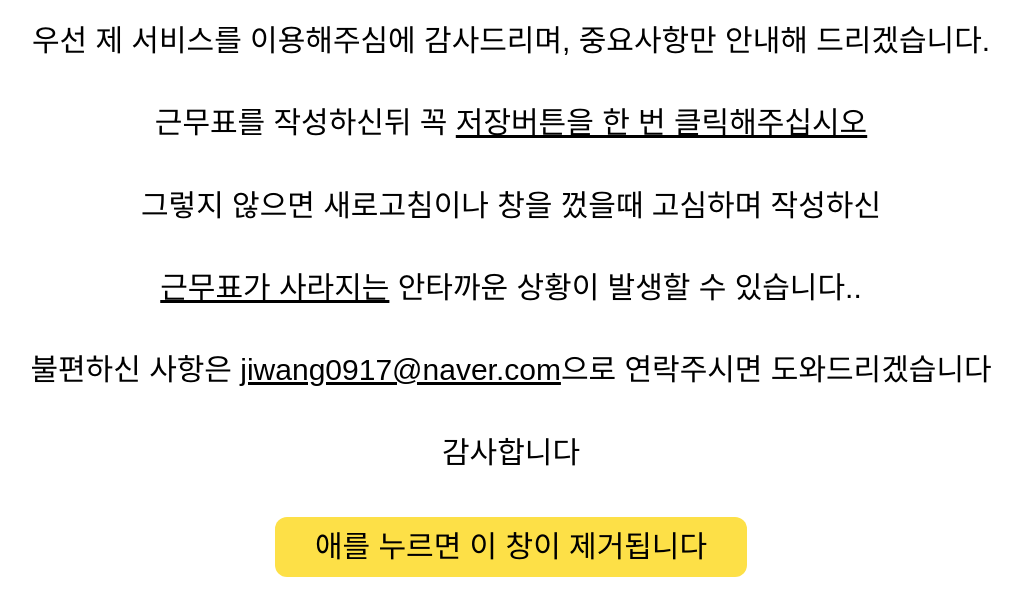
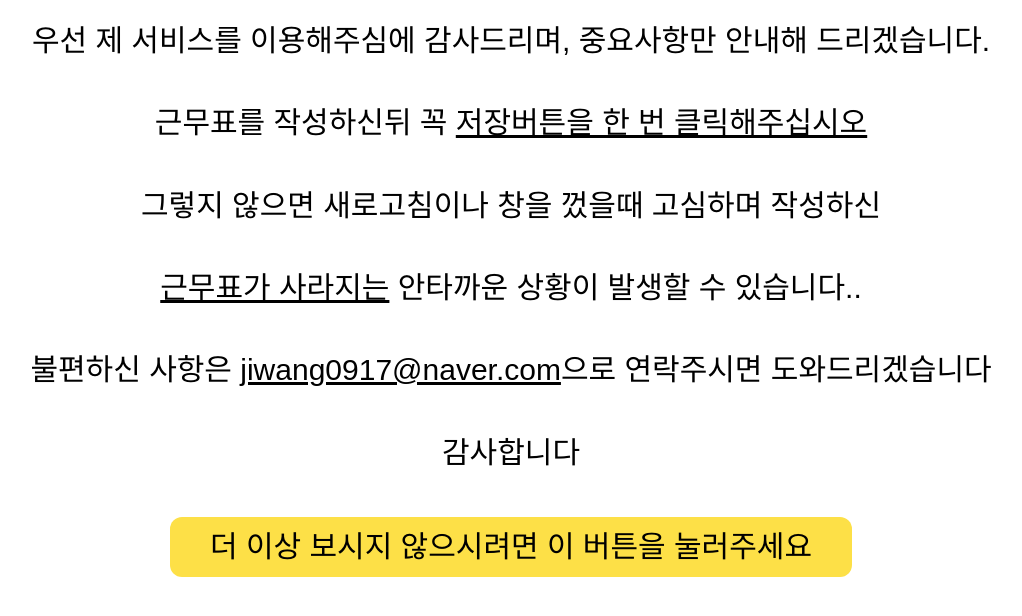
Before and after one commit to JiwangJang/work-shift, a Next.js app: page /MemberMannual in a window 1280 px wide. Shown: the top 616 px of the page, without its empty margins (129-1151 px from the left). Built offline with nearby package versions, Linux system fonts and the light colour scheme; a web font is replaced by a local one.

Commit message:
철자 수정

```diff
--- a/components/MannualLayout.js
+++ b/components/MannualLayout.js
@@ -22,7 +22,7 @@ const MannualLayout = ({ children }) => {
         className='px-10 h-1/10 rounded-xl border-none bg-yellow-300'
         title='그만보기'
       >
-        애를 누르면 이 창이 제거됩니다
+        더 이상 보시지 않으시려면 이 버튼을 눌러주세요
       </button>
     </div>
   );
```
